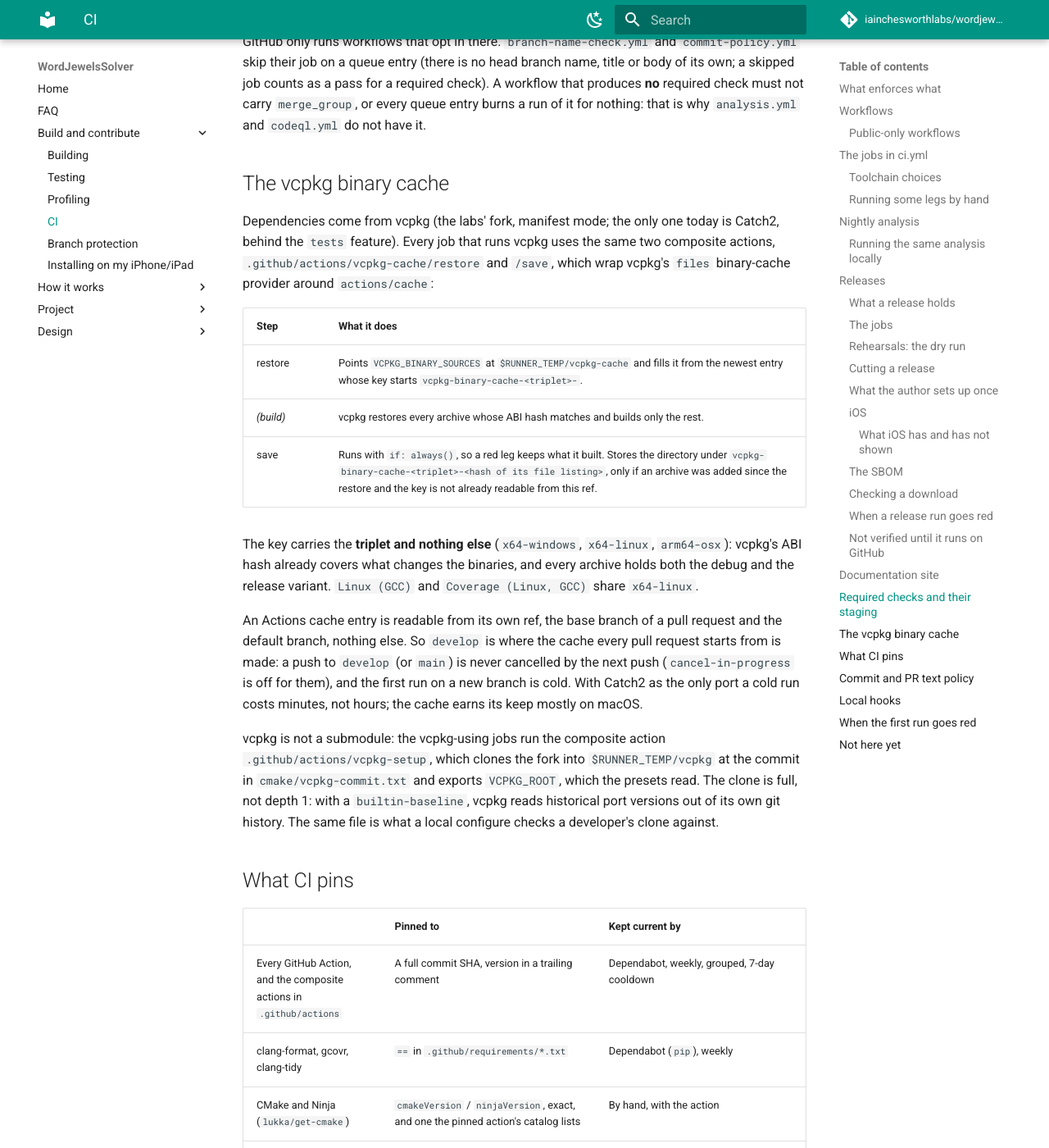
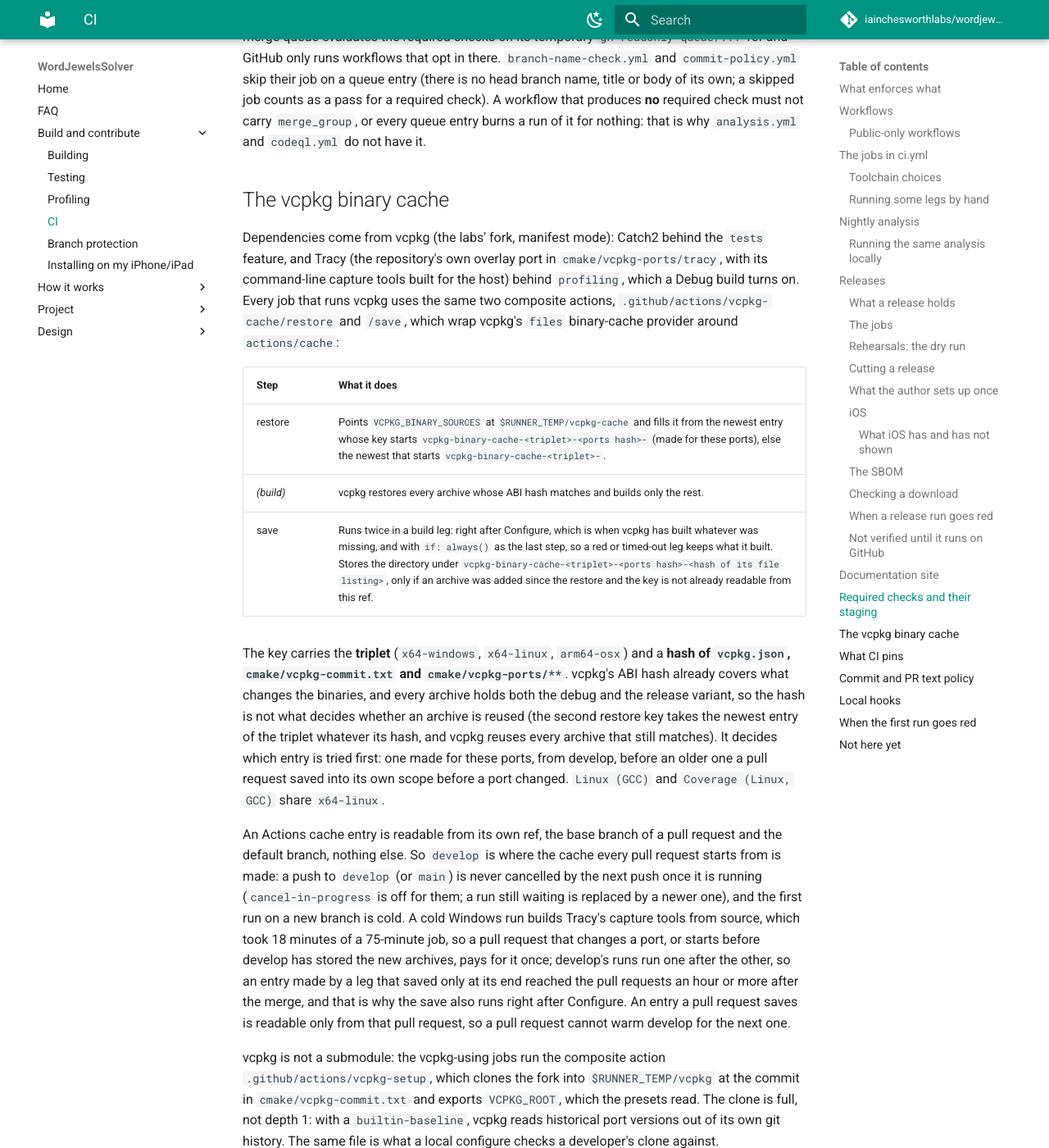
Before and after one commit to iainchesworthlabs/snapandspell, an MkDocs documentation site: the page built from docs/ci.md, in a window 1280 px wide and 1400 px high, scrolled down 22408 px. Shown: the whole window at 82% size. Built offline with MkDocs 1.6.1 and Material for MkDocs 9.7.7, drawn with Linux system fonts in a browser that asks for light colours; comment, search, counter and statistics services are not loaded; some of the changed text lies outside the part shown.

Commit message:
Key the vcpkg cache by the ports and save it before the build
A pull request's Windows leg rebuilt Tracy's capture tools from source (18
minutes of a 75-minute job): it restored develop's newest entry, which
predated the Tracy overlay port, because the first develop run to store the
new archives finished after the pull request's job had started. Develop's runs
queue one behind the other, an hour each, and the entry was stored in the last
step.

The restore tries an entry made for the current manifest, vcpkg commit and
overlay ports first and the newest of the triplet second, so an older entry a
pull request saved into its own scope cannot shadow develop's newer one; the
save now also runs right after Configure, when vcpkg has built what was
missing, and docs/ci.md says how the cache works and why a pull request cannot
warm develop.

```diff
--- a/docs/ci.md
+++ b/docs/ci.md
@@ -70,7 +70,7 @@ with the rulesets.
 | `clang-format` | ubuntu-24.04 | Every `.cpp`/`.hpp` (and sibling extensions) under `src/` and `tests/` is exactly what the repository's `.clang-format` produces, with one pinned clang-format release (`.github/requirements/lint.txt`). Any difference fails; the log names file and line. |
 | `platform-isolation` | ubuntu-24.04 | `tools/checks/check_platform_isolation.ps1`: no preprocessor conditional, no OS header or OS-querying API outside `src/platforms/`, no OS test in CMake outside the selector, no `#define`, every platform source wired. Fast, and deliberately not behind the build legs. |
 | `Plan build legs` | ubuntu-24.04 | The build matrix was computed. It is a required check only so that a failure here cannot turn the three build legs into "skipped" (which counts as a pass). |
-| `Windows (MSVC)` | windows-2025-vs2026 | Preset `windows-msvc-debug` configures, builds warning-free (`/W4 /WX`) with ASan, and all of ctest passes. The leg also builds the Qt application, runs its offscreen smoke, and packages a ZIP whose contents and packaged programs it verifies (the `wordjewelssolver-windows-x64` artifact). |
+| `Windows (MSVC)` | windows-2025-vs2026 | Preset `windows-msvc-debug` configures, builds warning-free (`/W4 /WX`) with ASan, and all of ctest passes (one test per core; the cases that need the machine alone are `RUN_SERIAL`). The leg also builds the Qt application, runs its offscreen smoke, and packages a ZIP whose contents and packaged programs it verifies (the `wordjewelssolver-windows-x64` artifact). |
 | `Linux (GCC)` | ubuntu-26.04 | Preset `linux-gcc-debug`: the image's default `g++` builds warning-free (`-Wall -Wextra -Wpedantic -Werror ...`) with ASan and UBSan, and all of ctest passes. |
 | `macOS (AppleClang)` | macos-26 (Apple silicon) | Preset `macos-clang-debug`: AppleClang from Xcode builds warning-free with ASan and UBSan, and all of ctest passes. |
 | `Coverage (Linux, GCC)` | ubuntu-26.04 | Preset `linux-gcc-coverage` builds and runs the unit tier, and gcovr over `src/lib` **fails the job below the project's minimum standard: 90% of lines and 80% of branches**. The HTML, `summary.json` and the table in the job summary are the `coverage-report` artifact. The same gate is `coverage-unit` locally ([Testing](testing.md#coverage)). |
@@ -828,29 +828,43 @@ nothing: that is why `analysis.yml` and `codeql.yml` do not have it.
 
 ## The vcpkg binary cache
 
-Dependencies come from vcpkg (the labs' fork, manifest mode; the
-only one today is Catch2, behind the `tests` feature). Every job that runs
+Dependencies come from vcpkg (the labs' fork, manifest mode): Catch2 behind
+the `tests` feature, and Tracy (the repository's own overlay port in
+`cmake/vcpkg-ports/tracy`, with its command-line capture tools built for the
+host) behind `profiling`, which a Debug build turns on. Every job that runs
 vcpkg uses the same two composite actions,
 `.github/actions/vcpkg-cache/restore` and `/save`, which wrap vcpkg's `files`
 binary-cache provider around `actions/cache`:
 
 | Step | What it does |
 | --- | --- |
-| restore | Points `VCPKG_BINARY_SOURCES` at `$RUNNER_TEMP/vcpkg-cache` and fills it from the newest entry whose key starts `vcpkg-binary-cache-<triplet>-`. |
+| restore | Points `VCPKG_BINARY_SOURCES` at `$RUNNER_TEMP/vcpkg-cache` and fills it from the newest entry whose key starts `vcpkg-binary-cache-<triplet>-<ports hash>-` (made for these ports), else the newest that starts `vcpkg-binary-cache-<triplet>-`. |
 | *(build)* | vcpkg restores every archive whose ABI hash matches and builds only the rest. |
-| save | Runs with `if: always()`, so a red leg keeps what it built. Stores the directory under `vcpkg-binary-cache-<triplet>-<hash of its file listing>`, only if an archive was added since the restore and the key is not already readable from this ref. |
+| save | Runs twice in a build leg: right after Configure, which is when vcpkg has built whatever was missing, and with `if: always()` as the last step, so a red or timed-out leg keeps what it built. Stores the directory under `vcpkg-binary-cache-<triplet>-<ports hash>-<hash of its file listing>`, only if an archive was added since the restore and the key is not already readable from this ref. |
 
-The key carries the **triplet and nothing else** (`x64-windows`, `x64-linux`,
-`arm64-osx`): vcpkg's ABI hash already covers what changes the binaries, and
-every archive holds both the debug and the release variant. `Linux (GCC)` and
-`Coverage (Linux, GCC)` share `x64-linux`.
+The key carries the **triplet** (`x64-windows`, `x64-linux`, `arm64-osx`) and a
+**hash of `vcpkg.json`, `cmake/vcpkg-commit.txt` and `cmake/vcpkg-ports/**`**.
+vcpkg's ABI hash already covers what changes the binaries, and every archive
+holds both the debug and the release variant, so the hash is not what decides
+whether an archive is reused (the second restore key takes the newest entry of
+the triplet whatever its hash, and vcpkg reuses every archive that still
+matches). It decides which entry is tried first: one made for these ports, from
+develop, before an older one a pull request saved into its own scope before a
+port changed. `Linux (GCC)` and `Coverage (Linux, GCC)` share `x64-linux`.
 
 An Actions cache entry is readable from its own ref, the base branch of a pull
 request and the default branch, nothing else. So `develop` is where the cache
 every pull request starts from is made: a push to `develop` (or `main`) is
-never cancelled by the next push (`cancel-in-progress` is off for them), and
-the first run on a new branch is cold. With Catch2 as the only port a cold
-run costs minutes, not hours; the cache earns its keep mostly on macOS.
+never cancelled by the next push once it is running (`cancel-in-progress` is
+off for them; a run still waiting is replaced by a newer one), and the first
+run on a new branch is cold. A cold Windows run builds Tracy's capture tools
+from source, which took 18 minutes of a 75-minute job, so a pull request that
+changes a port, or starts before develop has stored the new archives, pays for
+it once; develop's runs run one after the other, so an entry made by a leg that
+saved only at its end reached the pull requests an hour or more after the
+merge, and that is why the save also runs right after Configure. An entry a
+pull request saves is readable only from that pull request, so a pull request
+cannot warm develop for the next one.
 
 vcpkg is not a submodule: the vcpkg-using jobs run the composite action
 `.github/actions/vcpkg-setup`, which clones the fork into `$RUNNER_TEMP/vcpkg`
```
Also changed, not shown: 2 other files.
